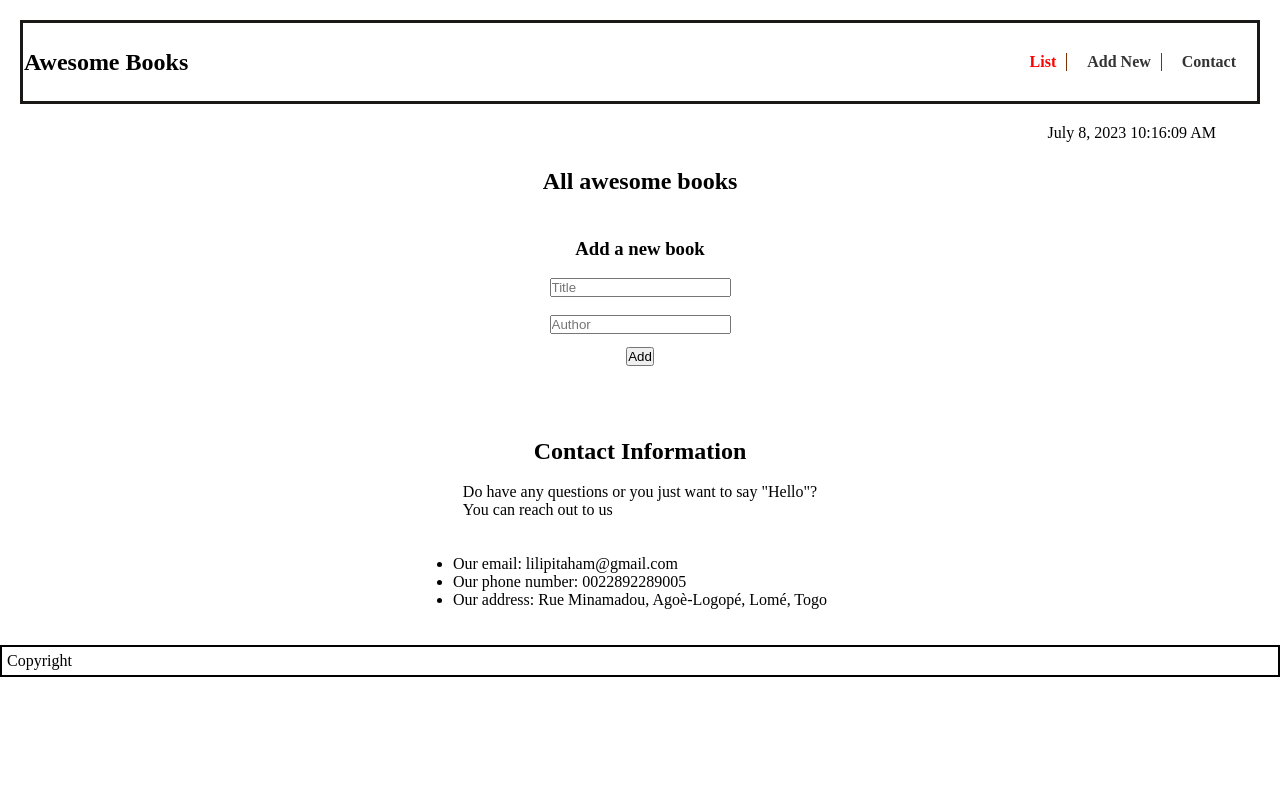
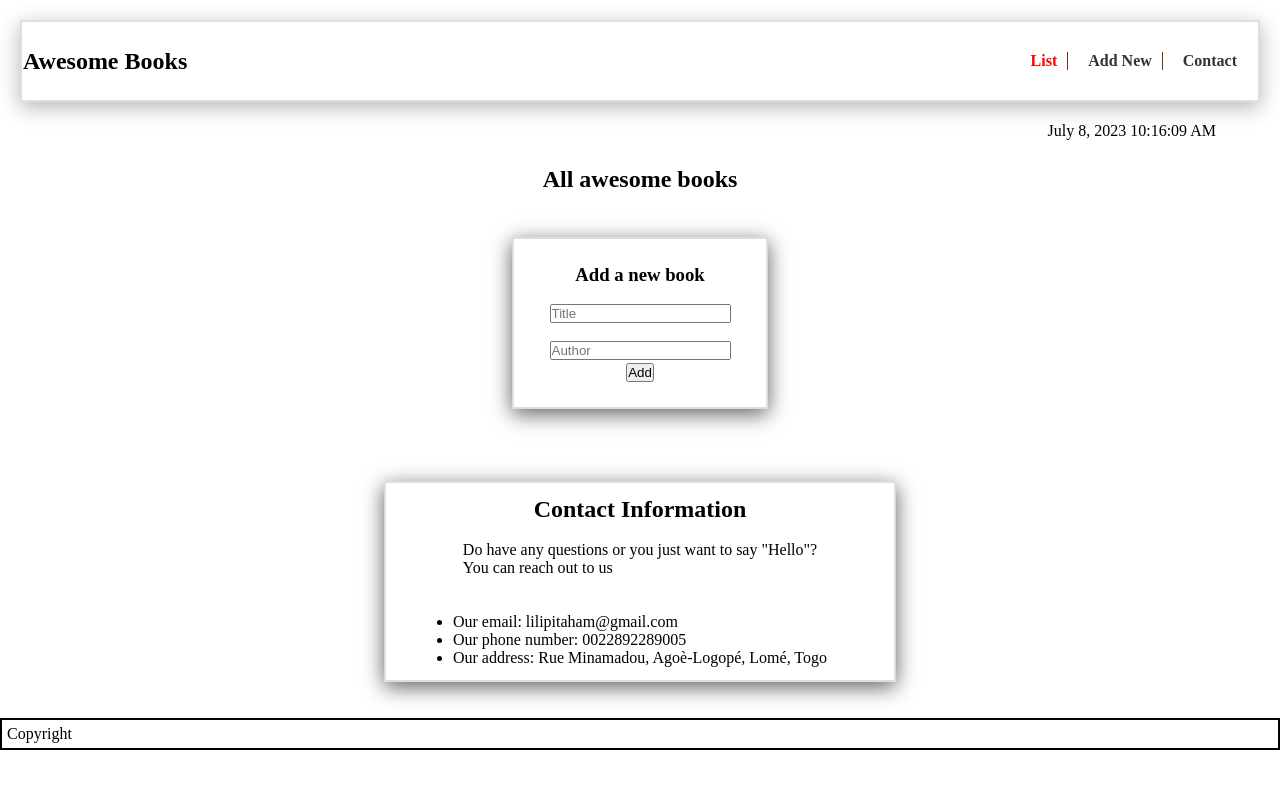
Before and after one commit to GhostEsso/Awesomebook, a website: page index.html in a window 1280 px wide. Drawn offline with Linux system fonts and the light colour scheme.

Commit message:
my css file modified

```diff
--- a/style.css
+++ b/style.css
@@ -28,12 +28,23 @@ h1 {
 #addBookForm {
   display: grid;
   place-items: center;
+  border: 2px solid #e0dddd;
+  box-shadow: 0 5px 20px rgba(0, 0, 0, 63%);
+  margin-left: 40%;
+  margin-right: 40%;
+  padding-top: 2%;
+  padding-bottom: 2%;
 }
 
 button {
   display: grid;
   margin-left: auto9.5%;
   margin-top: 1%;
+}
+
+button:hover {
+  background-color: green;
+  color: white;
 }
 
 .separator {
@@ -44,6 +55,8 @@ button {
 
 .even-book {
   background-color: silver;
+  border: 2px solid #e0dddd;
+  box-shadow: 0 5px 20px rgba(0, 0, 0, 63%);
 }
 
 .odd-book {
@@ -67,7 +80,8 @@ nav ul {
   align-items: center;
   margin: 0;
   padding: 1px;
-  border: 3px solid #1a1717;
+  border: 2px solid #e0dddd;
+  box-shadow: 0 5px 20px rgba(0, 0, 0, 30%);
 }
 
 nav ul .logo {
@@ -103,6 +117,12 @@ nav ul li a.active {
 #contactSection {
   display: grid;
   place-items: center;
+  border: 2px solid #e0dddd;
+  box-shadow: 0 5px 20px rgba(0, 0, 0, 63%);
+  padding-top: 1%;
+  padding-bottom: 1%;
+  margin-left: 30%;
+  margin-right: 30%;
 }
 
 #bookList {
@@ -111,7 +131,9 @@ nav ul li a.active {
 }
 
 #bookList.border {
-  border: 3px solid black;
+  border: 1px solid rgba(97, 255, 6, 0.01);
+  padding-left: 10%;
+  padding-right: 10%;
 }
 
 /* footer  */
```
